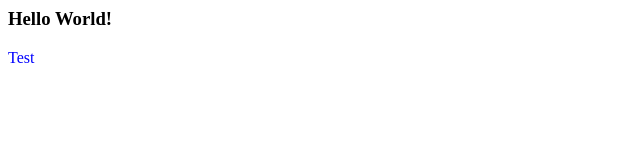
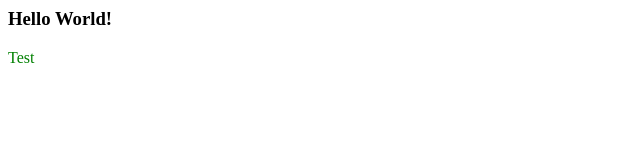
Before and after one commit to radovangardic/hello-world, a plain HTML site: page index.html in a window 1280 px wide. Shown: the full height of the page, 0-640 px from the left. Drawn offline with Linux system fonts and the light colour scheme.

Commit message:
More testing...

```diff
--- a/index.html
+++ b/index.html
@@ -1,3 +1,3 @@
 <h3>Hello World!</h3>
 
-<p style="color:blue;">Test</p>
+<p style="color:green;">Test</p>
```
